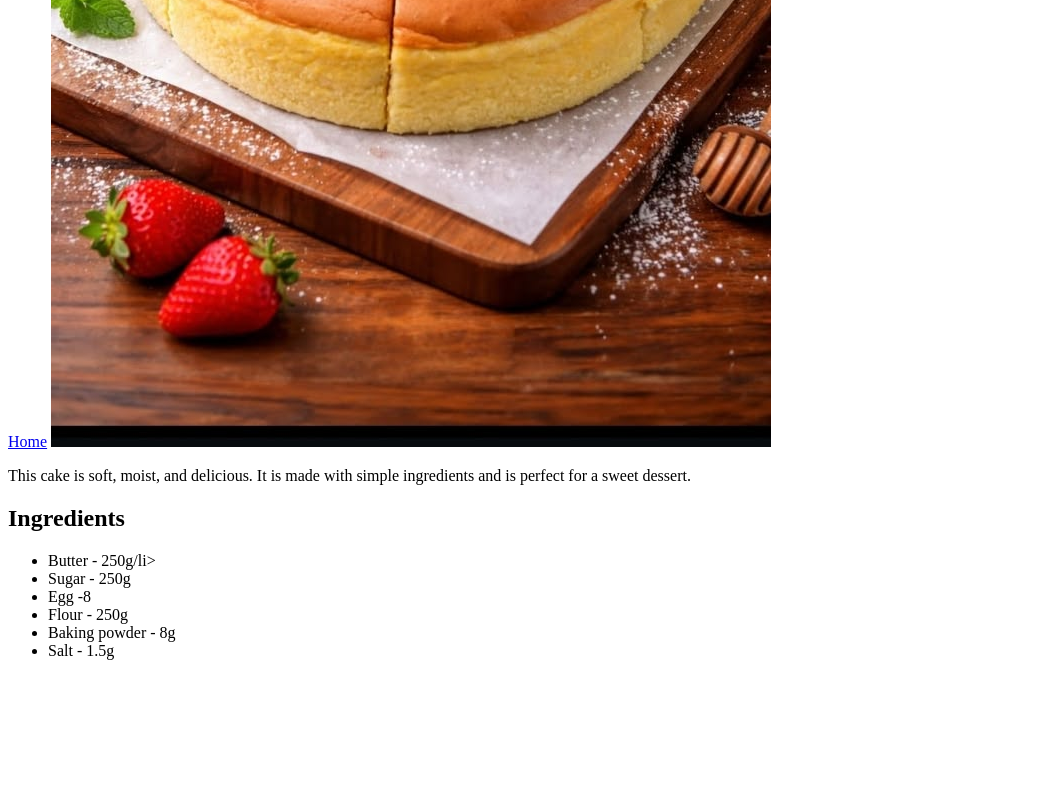
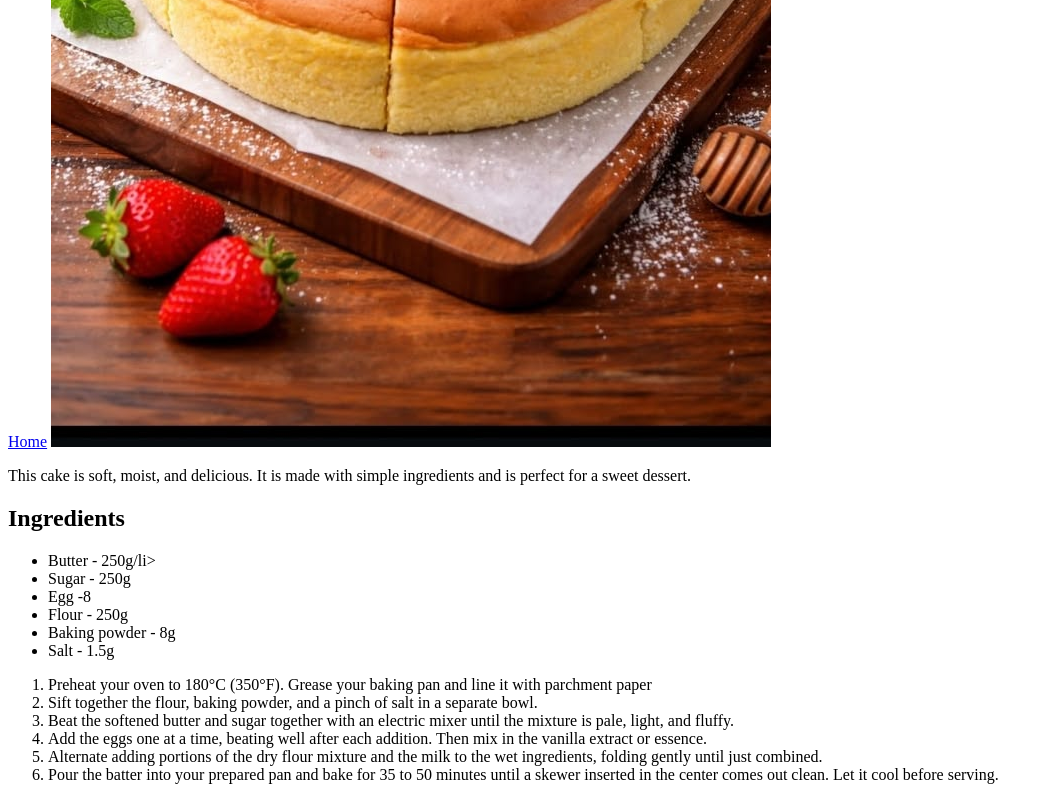
Before and after one commit to AneeIsh23-dev/odin-recipes, a plain HTML site: page recipes/cake.html in a window 1280 px wide. Shown: the part 743-1543 px from the top of the page, without its empty margins (0-1050 px from the left). Before the commit the page ends 1419 px from the top, so only its background shows below. Drawn offline with Linux system fonts and the light colour scheme.

Commit message:
Add steps to make the cake

```diff
--- a/recipes/cake.html
+++ b/recipes/cake.html
@@ -21,5 +21,15 @@
         <li>Baking powder - 8g</li>
         <li>Salt - 1.5g</li>
      </ul>
+
+     <ol>
+        <li>Preheat your oven to 180°C (350°F). Grease your baking pan and line it with parchment paper</li>
+        <li>Sift together the flour, baking powder, and a pinch of salt in a separate bowl.</li>
+        <li>Beat the softened butter and sugar together with an electric mixer until the mixture is pale, light, and fluffy.</li>
+        <li>Add the eggs one at a time, beating well after each addition. Then mix in the vanilla extract or essence.</li>
+        <li>Alternate adding portions of the dry flour mixture and the milk to the wet ingredients, folding gently until just combined.</li>
+        <li>Pour the batter into your prepared pan and bake for 35 to 50 minutes until a skewer inserted in the center comes out clean. Let it cool before serving.</li>
+
+     </ol>
 </body>
 </html>
```
